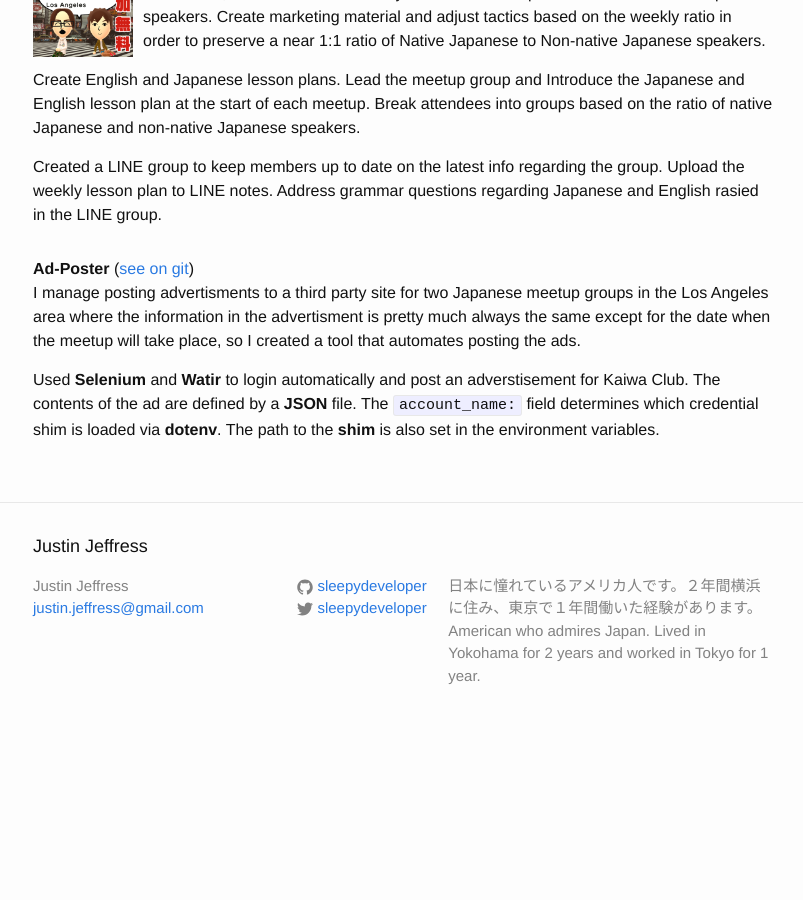
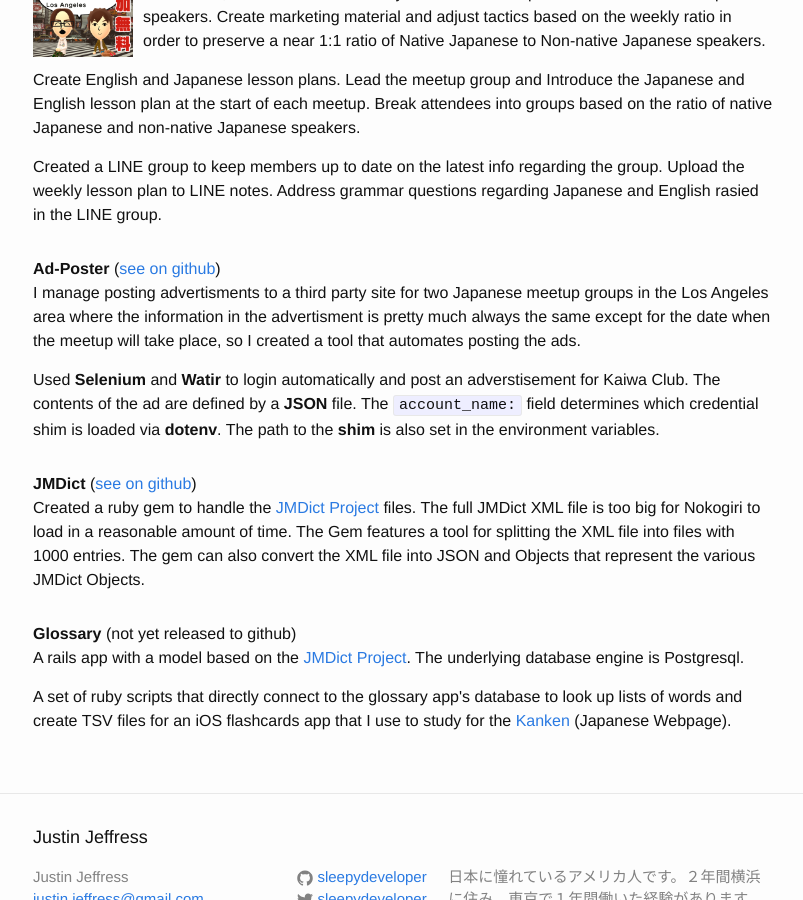
Before and after one commit to SleepyDeveloper/sleepydeveloper.github.io, a Jekyll site: the page built from index.html, in a window 1280 px wide and 900 px high, scrolled down 3191 px. Shown: the whole window, without its empty margins (237-1040 px from the left). Built offline with Jekyll 4.4.1, drawn with Linux system fonts in a browser that asks for light colours; before the commit the page ends 3938 px from its top, so only the background shows below that; some of the changed text lies outside the part shown.

Commit message:
Added more side projects
Signed-off-by: sleepydeveloper <sleepydeveloper@gmail.com>

```diff
--- a/index.html
+++ b/index.html
@@ -237,7 +239,8 @@ layout: default
       </div>
     </li>
     <li>
-      <strong>Ad-Poster</strong> (<a href="https://github.com/SleepyDeveloper/ad_poster">see on git</a>)
+      <strong>Ad-Poster</strong> (<a target="target"
+      href="https://github.com/SleepyDeveloper/ad_poster">see on github</a>)
       <p>
         I manage posting advertisments to a third party site for two Japanese
         meetup groups in the Los Angeles area where the information in the
@@ -254,6 +257,32 @@ layout: default
         variables.
       </p>
     </li>
-
+    <li>
+      <strong>JMDict</strong> (<a target="_blank"
+      href="https://github.com/SleepyDeveloper/jmdict">see on github</a>)
+      <p>
+        Created a ruby gem to handle the
+        <a href="http://www.edrdg.org/jmdict/j_jmdict.html"
+        target="_blank">JMDict Project</a>
+        files. The full JMDict XML file is too big for Nokogiri to load in a
+        reasonable amount of time. The Gem features a tool for splitting the XML
+        file into files with 1000 entries. The gem can also convert the XML file
+        into JSON and Objects that represent the various JMDict Objects.
+      </p>
+    </li>
+    <li>
+      <strong>Glossary</strong> (not yet released to github)
+      <p>
+        A rails app with a model based on the <a target="_blank"
+        href="http://www.edrdg.org/jmdict/j_jmdict.html">JMDict Project</a>. The
+        underlying database engine is Postgresql.
+      </p>
+      <p>
+        A set of ruby scripts that directly connect to the glossary app's
+        database to look up lists of words and create TSV files for an iOS
+        flashcards app that I use to study for the <a target="_blank"
+        href="http://www.kanken.or.jp">Kanken</a> (Japanese Webpage).
+      </p>
+    </li>
   </ul>
 </div>
```
Also changed, not shown: other parts of index.html (+9 -7 lines).
